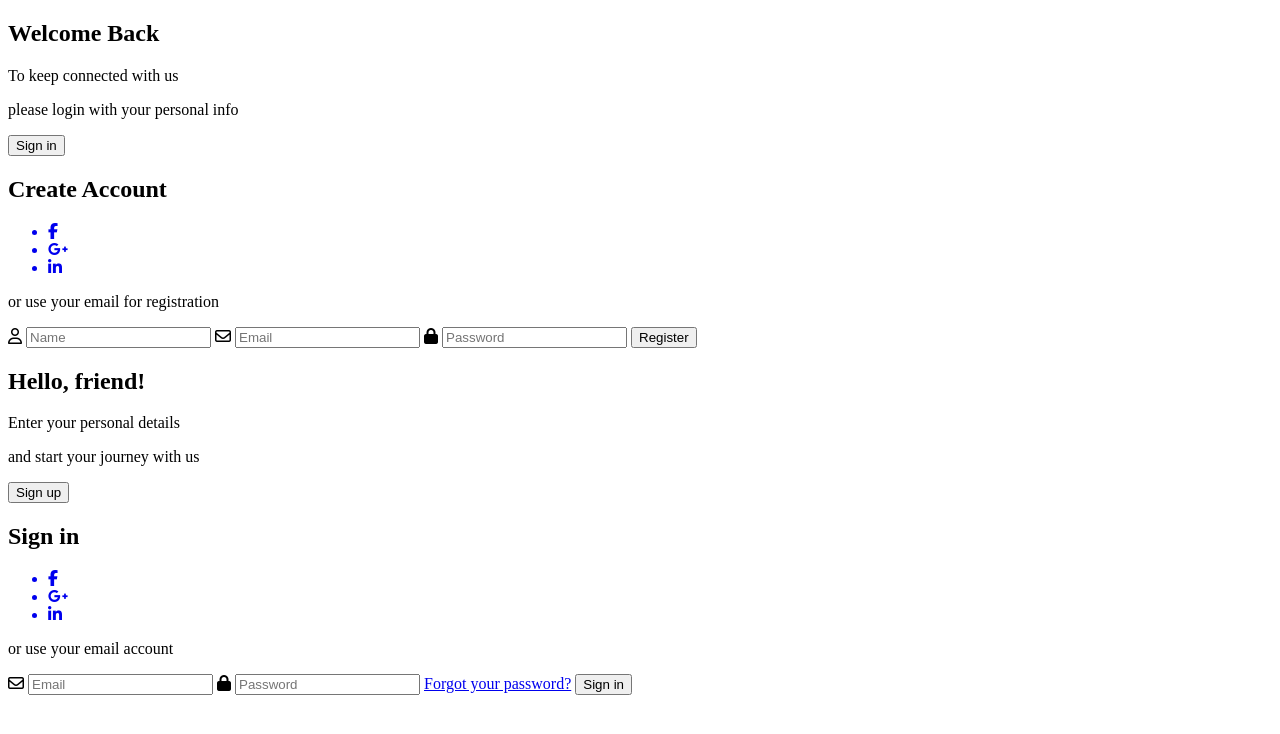
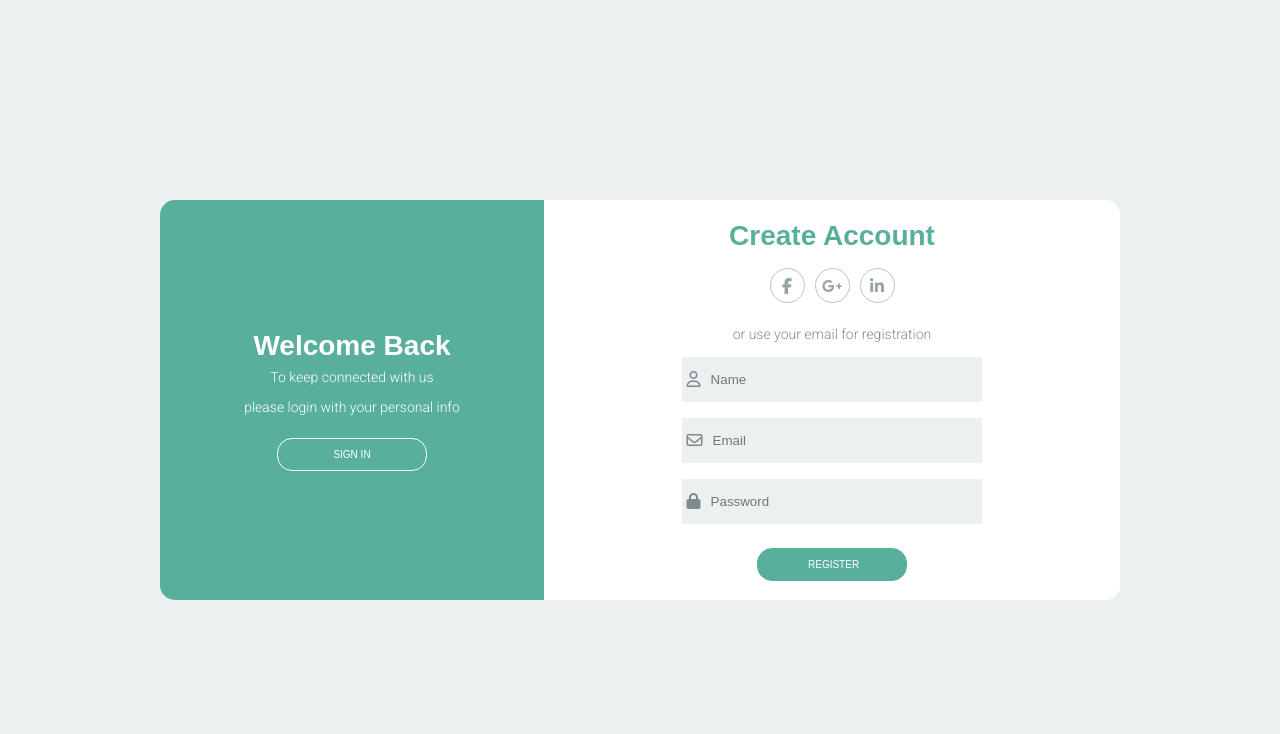
Before and after one commit to Arthur-Matias/tela-de-login-interativa, a plain HTML site: page index.html in a window 1280 px wide. Drawn offline with Linux system fonts and the light colour scheme.

Commit message:
changing folders

```diff
--- a/index.html
+++ b/index.html
@@ -3,7 +3,7 @@
 <head>
     <meta charset="UTF-8">
     <meta name="viewport" content="width=device-width, initial-scale=1.0">
-    <link rel="stylesheet" href="/frontend/css/style.css">
+    <link rel="stylesheet" href="./src/css/style.css">
     <script src="https://kit.fontawesome.com/3f323ca13c.js" crossorigin="anonymous"></script>
     <title>Document</title>
 </head>
@@ -108,6 +108,6 @@
         </div><!--Second content end-->
     </div>
 
-    <script src="/frontend/js/script.js"></script>
+    <script src="./src/js/script.js"></script>
 </body>
 </html>
--- /dev/null
+++ b/src/css/style.css
@@ -0,0 +1,350 @@
+@import url('https://fonts.googleapis.com/css2?family=Roboto:wght@300;400;700&Ubuntu:wght@700display=swap');
+
+:root{
+    --main-color: #58af9b;
+    --bg-color: #ecf0f1;
+}
+
+*{
+    margin: 0;
+    padding: 0;
+    box-sizing: border-box;
+}
+
+body{
+    font-family: 'Roboto', sans-serif;
+}
+
+h1,h2,h3,h4,h5,h6{
+    font-family: Ubuntu, sans-serif;
+}
+
+.container{
+    display: flex;
+    justify-content: center;
+    align-items: center;
+    height: 100vh;
+    background-color: var(--bg-color);
+}
+
+.content{
+    background-color: white;
+    border-radius: 15px;
+    width: 960px;
+    height: 50%;
+    justify-content: space-between;
+    align-items: center;
+    position: relative;
+    min-height: 380px;
+    min-width: 400px;
+}
+
+.content::before{
+    content: "";
+    position: absolute;
+    background-color: var(--main-color);
+    border-radius: 15px 0 0 15px;
+    width: 40%;
+    height: 100%;
+
+    left: 0;
+}
+
+.title{
+    font-size: 28px;
+    font-weight: bold;
+    text-transform: capitalize;
+}
+
+.title-welcome{
+    color: white;
+}
+
+.title-primary{
+    color: var(--main-color);
+}
+
+.description{
+    font-size: 14px;
+    font-weight: 300;
+    line-height: 30px;
+}
+
+.description-primary{
+    color: white;
+}
+
+.description-secondary{
+    color: #7f8c8d;
+}
+
+.btn{
+    border-radius: 15px;
+    border: none;
+    text-transform: uppercase;
+    color: white;
+    font-size: 10px;
+    padding: 10px 50px;
+    cursor: pointer;
+    width: 150px;
+    align-self: center;
+    margin-top: 1rem;
+}
+
+.btn-primary{
+    background-color: transparent;
+    border: 1px solid white;
+    transition: background-color 300ms;
+}
+
+.btn-primary:hover{
+    background-color: white;
+    color: var(--main-color);
+}
+
+.btn-secondary{
+    background-color: var(--main-color);
+    border: 1px solid var(--main-color);
+    transition: background-color 300ms;
+}
+
+.btn-secondary:hover{
+    background-color: white;
+    border: 1px solid var(--main-color);
+    color: var(--main-color);
+}
+
+
+.first-content{
+    display: flex;
+}
+
+.first-content .second-column{
+    z-index: 11;
+}
+
+.first-column{
+    text-align: center;
+    width: 40%;
+    z-index: 10;
+}
+
+.second-column{
+    width: 60%;
+    display: flex;
+    flex-direction: column;
+    align-items: center;
+}
+
+.link-social-media .item-social-media{
+    transition: background-color 300ms;
+}
+
+.link-social-media:not(:first-child){
+    margin-left: 10px;
+}
+
+.link-social-media:hover .item-social-media{
+    background-color: var(--main-color);
+    color: white;
+    border-color: var(--main-color);
+}
+
+.social-media{
+    margin: 1rem 0;
+}
+
+.list-social-media{
+    display: flex;
+    list-style: none;
+}
+
+.item-social-media{
+    border: 1px solid #bdc3c7;
+    border-radius: 50%;
+    width: 35px;
+    height: 35px;
+    line-height: 35px;
+    text-align: center;
+    color: #95a5a6;
+}
+
+.form{
+    display: flex;
+    flex-direction: column;
+    width: 55%;
+    text-align: center;
+}
+
+.form input{
+    height: 45px;
+    width: 100%;
+    border: none;
+    background-color: var(--bg-color) !important;
+    padding: 5px;
+}
+
+.label-input{
+    background-color: var(--bg-color);
+    display: flex;
+    align-items: center;
+    margin: 8px;
+}
+
+.icon-modify{
+    color: #7f8c8d;
+    padding: 0 5px;
+}
+
+/*Second content*/
+
+.second-content{
+    position: absolute;
+    display: flex;
+}
+
+.second-content .first-column{
+    order: 3;
+    z-index: -1;
+}
+
+.second-content .second-column{
+    order: 1;
+    z-index: -1;
+}
+
+.password {
+    color: #34495e;
+    font-size: 14px;
+}
+
+.password::first-letter{
+    text-transform: capitalize;
+}
+
+.sign-in-js .first-content .first-column{
+    z-index: -1;
+}
+
+.sign-in-js .second-content .first-column{
+    z-index: 13;
+}
+
+.sign-in-js .second-content .second-column{
+    z-index: 11;
+}
+
+.sign-in-js .content::before{
+    left: 60%;
+    border-radius: 0 15px 15px 0;
+    animation: slide-in 1s;
+
+    z-index: 12;
+}
+
+.sign-up-js .second-content .first-column{
+    z-index: -1;
+}
+
+
+.sign-up-js .first-content .second-column{
+    z-index: 11;
+}
+
+.sign-up-js .first-content .first-column{
+    z-index: 13;
+}
+
+.sign-up-js .content::before{
+    animation: slide-out 1s;
+    z-index: 12;
+}
+
+/*DESLOCAMENTO DO CONTEÚDO*/
+.sign-in-js .first-content .second-column{
+    position: relative;
+    animation: deslocamentoEsq 800ms;
+    z-index: -1;
+}
+
+.sign-up-js .second-content .second-column{
+    position: relative;
+    animation: deslocamentoDir 1s;
+    z-index: -1;
+}
+
+@keyframes deslocamentoEsq{
+    from{
+        z-index: 12;
+        left: 0;
+        opacity: 1;
+    }
+    to{
+        z-index: -1;
+        left: -110px;
+        opacity: 0;
+    }
+}
+
+@keyframes deslocamentoDir{
+    from{
+        z-index: 12;
+        right: 0;
+        opacity: 1;
+    }
+    to{
+        z-index: -1;
+        right: -110px;
+        opacity: 0;
+    }
+}
+
+/*Animação CSS*/
+
+@keyframes slide-in{
+    from{
+        left: 0;
+        width: 40%;
+    }
+
+    25%{
+
+    }
+
+    50%{
+
+    }
+
+    75%{
+
+    }
+
+    to{
+        left: 60%;
+        width: 40%;
+    }
+}
+
+@keyframes slide-out{
+    from{
+        left: 60%;
+        width: 40%;
+    }
+
+    25%{
+
+    }
+
+    50%{
+
+    }
+
+    75%{
+
+    }
+
+    to{
+        left: 0;
+        width: 40%;
+    }
+}
--- /dev/null
+++ b/src/js/script.js
@@ -0,0 +1,12 @@
+var btnSignIn = document.querySelector('#sign-in');
+var btnSignUp= document.querySelector('#sign-up');
+
+var body = document.querySelector('body');
+
+btnSignIn.addEventListener('click', function(){
+    body.className = 'sign-in-js';
+});
+
+btnSignUp.addEventListener('click', function(){
+    body.className = 'sign-up-js';
+})
```
Also changed, not shown: src/assets/Captura de tela de 2020-07-03 19-23-01.png (added).
